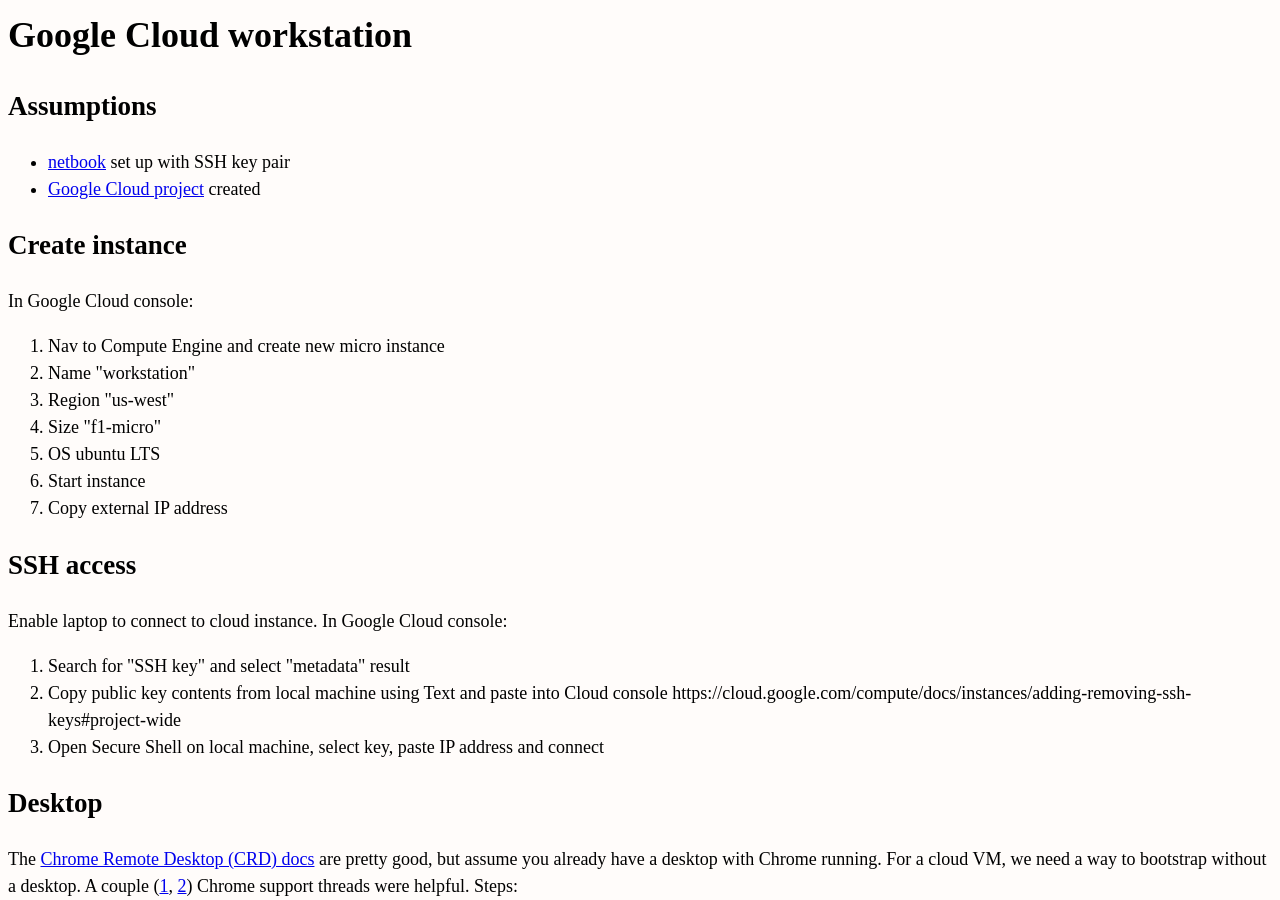
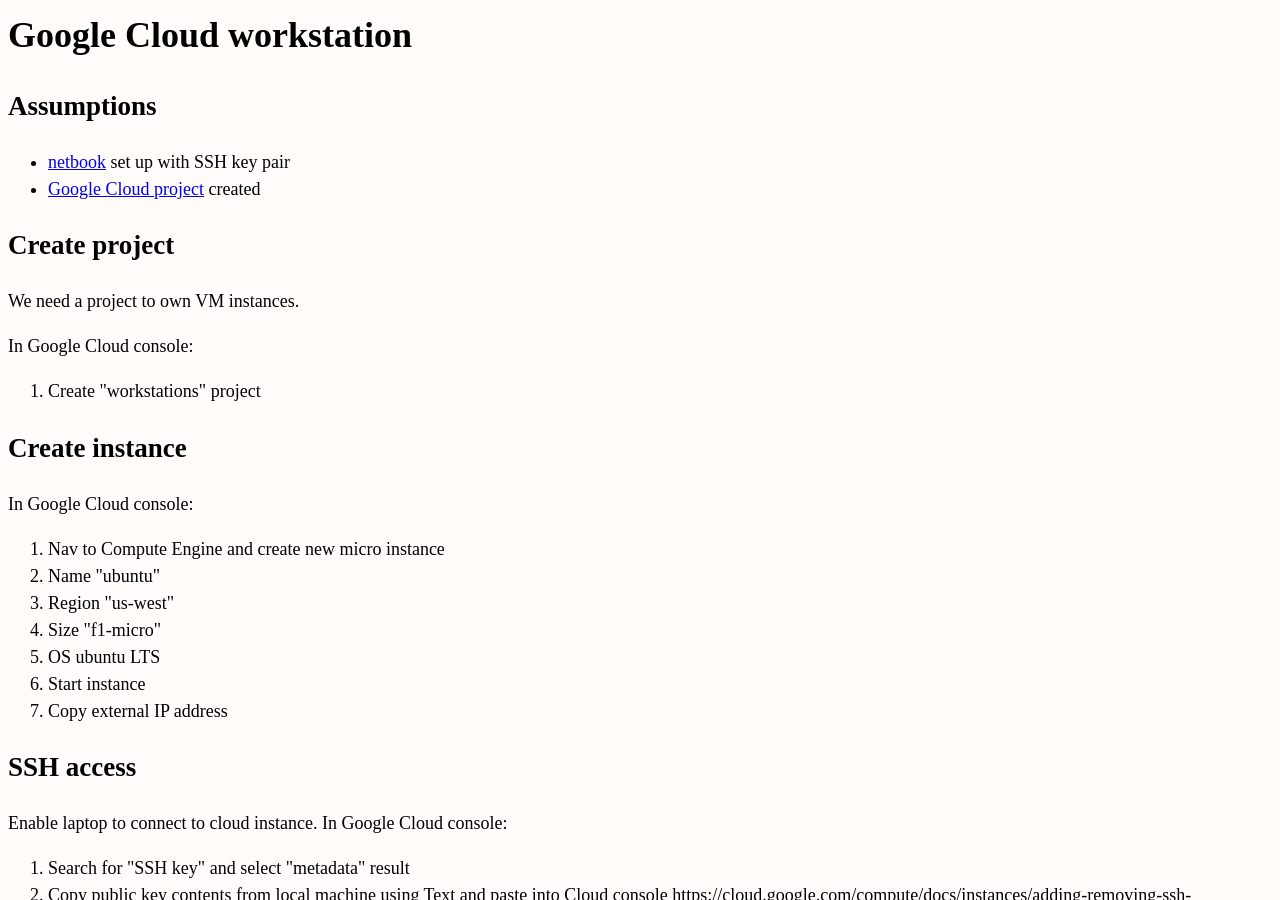
Before and after one commit to erikeldridge/erikeldridge.github.com, a Jekyll site: the page built from _posts/2019-03-02-google-cloud-workstation.md, in a window 1280 px wide and 900 px high. Built offline with Jekyll 4.4.1, drawn with Linux system fonts in a browser that asks for light colours; nearby versions of some CDN libraries.

Commit message:
Update from Forestry.io erikeldridge@gmail.com updated _posts/2019-03-02-google-cloud-workstation.md

```diff
--- a/_posts/2019-03-02-google-cloud-workstation.md
+++ b/_posts/2019-03-02-google-cloud-workstation.md
@@ -7,6 +7,11 @@
 - gcloud
 - github
 - ssh
+- toolkit
+- remote
+- desktop
+- chrome
+- ubuntu
 comments: true
 
 ---
@@ -15,12 +20,20 @@
 * [netbook](netbook-development "my notes on netbook development") set up with SSH key pair
 * [Google Cloud project](https://cloud.google.com/resource-manager/docs/creating-managing-projects#creating_a_project "Google Cloud project docs") created
 
+## Create project
+
+We need a project to own VM instances.
+
+In Google Cloud console:
+
+1. Create "workstations" project
+
 ## Create instance
 
 In Google Cloud console:
 
 1. Nav to Compute Engine and create new micro instance
-2. Name "workstation"
+2. Name "ubuntu"
 3. Region "us-west"
 4. Size "f1-micro"
 5. OS ubuntu LTS
```
